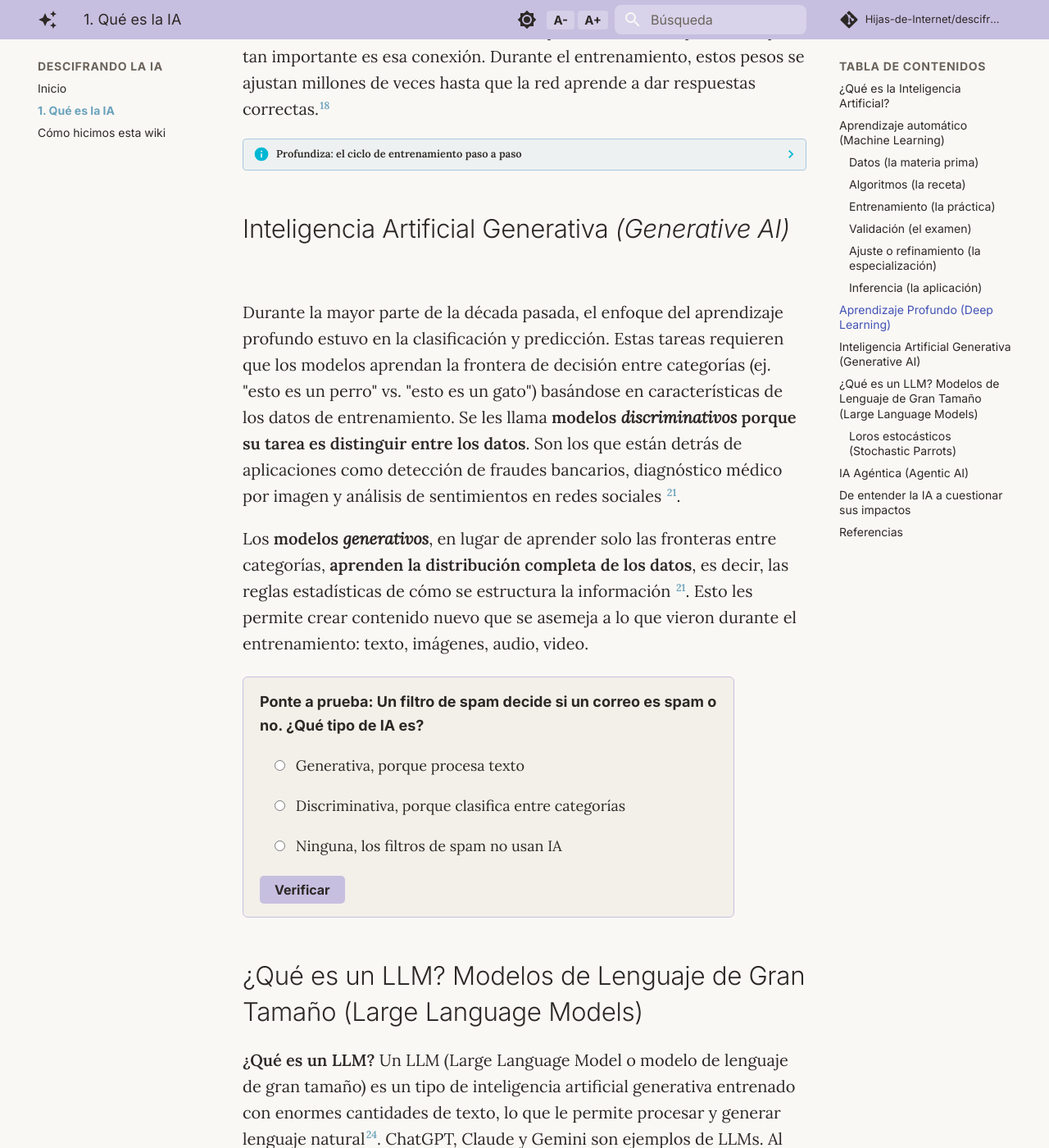
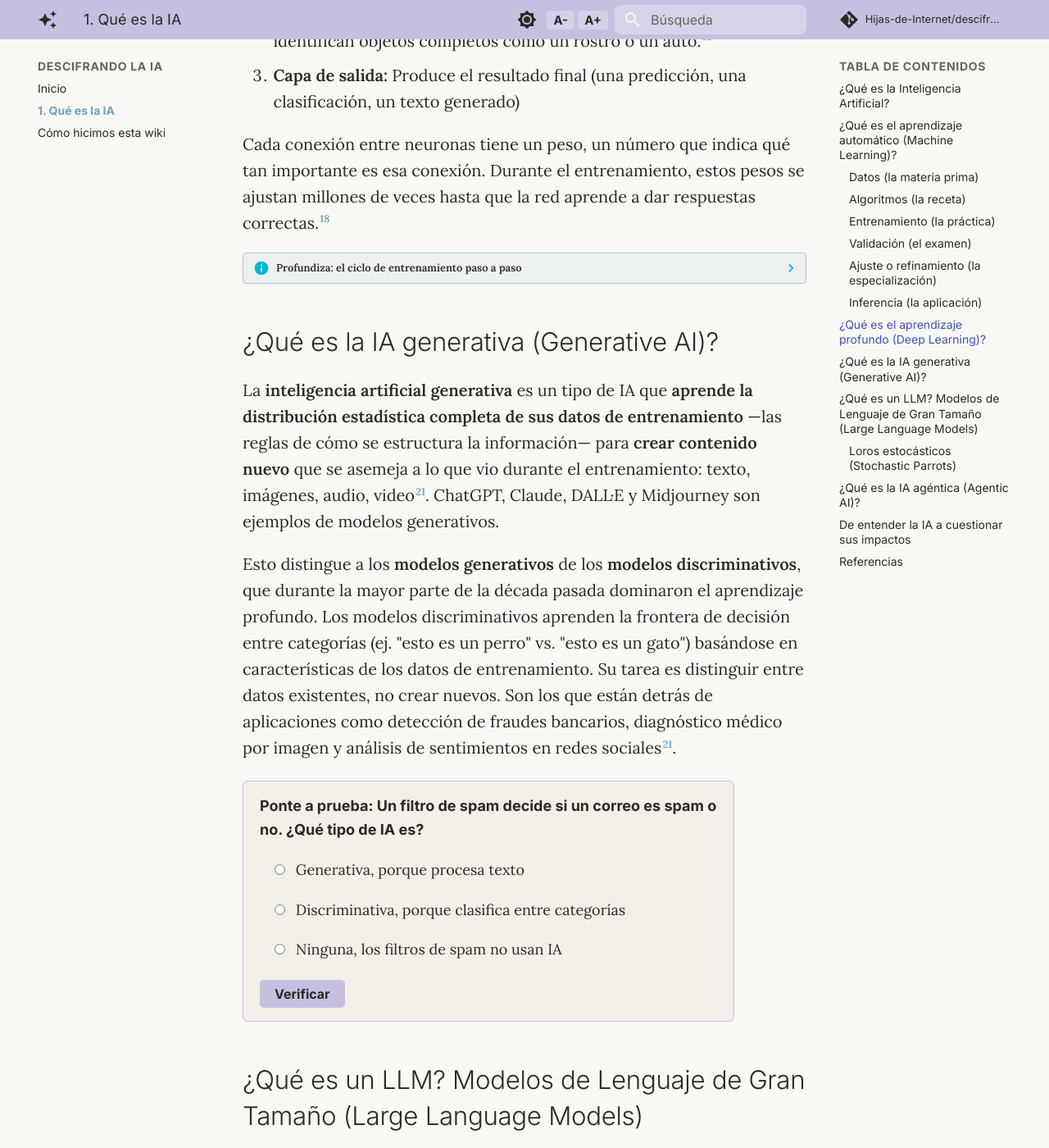
Before and after one commit to Hijas-de-Internet/descifrando-la-ia, an MkDocs documentation site: the page built from docs/01-que-es-la-ia.md, in a window 1280 px wide and 1400 px high, scrolled down 6643 px. Shown: the whole window at 82% size. Built offline with MkDocs 1.6.1 and Material for MkDocs 9.7.7, drawn with Linux system fonts in a browser that asks for light colours; comment, search, counter and statistics services are not loaded; some of the changed text lies outside the part shown.

Commit message:
docs(M1+index): audit fixes, RAG restructure, video embed CSS

```diff
--- a/docs/01-que-es-la-ia.md
+++ b/docs/01-que-es-la-ia.md
@@ -14,21 +16,21 @@ La inteligencia artificial es el desarrollo de sistemas informáticos capaces de
 
 ![La jerarquía de la Inteligencia Artificial: diagrama de círculos concéntricos mostrando IA, Machine Learning, Deep Learning e IA generativa](images/01_JerarquiaIA.png)
 
-## Aprendizaje automático *(Machine Learning)*
+## ¿Qué es el aprendizaje automático (Machine Learning)?
 
-El **aprendizaje automático (*Machine Learning*)** es la principal tecnología detrás de lo que conocemos como Inteligencia Artificial. En realidad es una rama de las ciencias de la computación que **busca** **desarrollar algoritmos que aprenden de datos sin programación explícita** [^5]. Para que este proceso ocurra, necesitamos combinar varios elementos clave:
-#### Datos (la materia prima)
-Un modelo de aprendizaje automático **necesita miles o millones de ejemplos para aprender.** [^6] Para entrenar un modelo que aprenda a reconocer gatos, se necesitan miles de fotos de gatos. Aquí es importante preguntarnos, ¿quién genera estos datos? ¿quién los sistematiza? ¿qué historias se cuentan a partir de ellos?
+El **aprendizaje automático (*Machine Learning*)** es la principal tecnología detrás de lo que conocemos como Inteligencia Artificial. En realidad es una rama de las ciencias de la computación que **busca desarrollar algoritmos que aprenden de datos sin programación explícita**[^5]. Para que este proceso ocurra, necesitamos combinar varios elementos principales:
+### Datos (la materia prima)
+Un modelo de aprendizaje automático necesita miles o millones de ejemplos para aprender. [^6] Para entrenar un modelo que aprenda a reconocer gatos, se necesitan miles de fotos de gatos. Aquí es importante preguntarnos, ¿quién genera estos datos? ¿quién los sistematiza? ¿qué historias se cuentan a partir de ellos?
 
 ???+ tip "Escucha: Datos y políticas públicas"
     Si quieres saber más sobre la importancia de los datos y su impacto en la toma de decisiones, escucha el episodio de Hijas de Internet con @tacosdedatos sobre la datos y políticas públicas.
 
     <iframe src="https://creators.spotify.com/pod/profile/hijas-de-internet/embed/episodes/T3-EP-6--Datos-y-polticas-pblicas-e1alhpe/a-a6uv6rb" height="102px" width="400px" frameborder="0" scrolling="no"></iframe>
 
-#### Algoritmos (la receta)
+### Algoritmos (la receta)
 Un algoritmo es un conjunto de reglas matemáticas que le dice al modelo cómo procesar datos y encontrar patrones [^7]. En la programación tradicional, los humanos escribimos instrucciones explícitas (si pasa A, haz B). El aprendizaje automático cambia esto: en lugar de darle las reglas a la computadora, le damos datos y dejamos que los algoritmos descubran los patrones por sí mismos para realizar predicciones o tomar decisiones sin ser programados para cada escenario específico.[^8]
 
-#### Entrenamiento (la práctica)
+### Entrenamiento (la práctica)
 Así como una persona aprende con la práctica, un modelo prueba una y otra vez con los datos, ajustándose cuando se equivoca. [^12]  Durante el entrenamiento, el modelo ajusta millones de parámetros internos (llamados "pesos") hasta minimizar sus errores. El tipo de entrenamiento depende del algoritmo:
 
 - **Supervisado:** El modelo aprende de datos etiquetados de ejemplos donde ya conocemos la respuesta correcta.[^9] Por ejemplo, miles de fotos ya clasificadas como "gato" o "perro". El modelo aprende a asociar las características de la imagen con la etiqueta correcta.
@@ -40,25 +42,25 @@ Así como una persona aprende con la práctica, un modelo prueba una y otra vez
 
     > Pídele a un LLM que te explique la diferencia entre aprendizaje supervisado y no supervisado con un ejemplo de tu carrera o área de estudio.
 
-    **¿Qué observar?** ¿El ejemplo es relevante a tu contexto o es genérico? ¿Puedes identificar qué serían los "datos etiquetados" en tu campo?
+    ¿El ejemplo es relevante a tu contexto o es genérico? ¿Puedes identificar qué serían los "datos etiquetados" en tu campo?
 
-#### Validación (el examen)
+### Validación (el examen)
 Una vez entrenado, el modelo **se prueba con datos que nunca ha visto antes** para verificar si realmente aprendió patrones generalizables o solo memorizó los ejemplos de entrenamiento. [^13] Un modelo que solo memoriza (lo que se llama [sobreajuste](https://es.wikipedia.org/wiki/Sobreajuste) u *overfitting*) puede tener un rendimiento perfecto con sus datos de entrenamiento pero fallar con datos nuevos. La validación funciona como un examen sorpresa, si el modelo realmente aprendió, puede responder preguntas que nunca ha visto antes.
-#### Ajuste o refinamiento (la especialización)
+### Ajuste o refinamiento (la especialización)
 Un modelo pre-entrenado tiene conocimiento general, pero no necesariamente hace bien una tarea específica. El refinamiento (o *fine-tuning*) consiste en tomar ese modelo general y volver a ajustar sus pesos internos (el mismo mecanismo del entrenamiento original) pero con un conjunto de datos más pequeño y enfocado en una tarea concreta.[^14]
 
 Pero refinar un modelo para que sea bueno en una tarea no garantiza que se *comporte bien*. Si le preguntas a un chatbot cómo fabricar un arma, ¿te da instrucciones o se niega? Eso no depende de qué tan bueno sea el modelo en generar texto, depende de cómo fue alineado. La **alineación** es el proceso de codificar valores y objetivos humanos en los modelos de IA para que sean útiles, seguros y fiables.[^32] Este proceso toma más relevancia si somos conscientes de los **múltiples sesgos que tienen los datos de entrenamiento** (tema que exploraremos en el próximo módulo de esta wiki).
 
 ??? info "Técnicas de alineación: SFT, RLHF y Constitutional AI"
-    **Fine-tuning supervisado (SFT):** Se re-entrena el modelo con ejemplos etiquetados de cómo *debería* responder en distintas situaciones — básicamente, se le dan ejemplos del comportamiento deseado.[^27]
+    **Fine-tuning supervisado (SFT):** Se re-entrena el modelo con ejemplos etiquetados de cómo *debería* responder en distintas situaciones.[^27]
 
     **RLHF (Reinforcement Learning from Human Feedback):** Evaluadores humanos comparan pares de respuestas y eligen cuál es mejor. Con esas comparaciones se entrena un "modelo de recompensa" que aprende a predecir qué respuestas prefieren los humanos. El modelo se optimiza para maximizar esas recompensas.[^28]
 
     **Constitutional AI (Anthropic, 2022):** En lugar de depender exclusivamente de evaluadores humanos, el modelo se entrena con un conjunto de principios escritos (una "constitución"). Genera respuestas, se autocritica según esos principios, y se revisa a sí mismo.[^29]
-#### Inferencia (la aplicación)
-Es la etapa cuando el modelo ya entrenado aplica lo aprendido a datos nuevos. Cada vez que un modelo de IA clasifica una imagen, traduce un texto o genera una respuesta, está haciendo *inferencia*. No está aprendiendo nada nuevo, está usando lo que ya aprendió [^15].
+### Inferencia (la aplicación)
+Es la etapa cuando el modelo ya entrenado aplica lo aprendido a datos nuevos. Cada vez que un modelo de IA clasifica una imagen, traduce un texto o genera una respuesta, está haciendo *inferencia*. No está aprendiendo nada nuevo, está usando lo que ya aprendió.[^15]
 
-## Aprendizaje Profundo *(Deep Learning)*
+## ¿Qué es el aprendizaje profundo (Deep Learning)?
 
 El aprendizaje profundo es un **subconjunto del aprendizaje automático** que se basa en **redes neuronales artificiales.**[^16] Estas redes están inspiradas en cómo funcionan las neuronas del cerebro humano, representadas por nodos y conexiones entre ellos. [^18]
 
@@ -81,11 +83,11 @@ Cada conexión entre neuronas tiene un peso, un número que indica qué tan impo
 
     Este ciclo se repite millones de veces. Con cada repetición la red minimiza sus errores, hasta que es capaz de hacer predicciones precisas con datos que nunca ha visto.
 
-## Inteligencia Artificial Generativa *(Generative AI)*
+## ¿Qué es la IA generativa (Generative AI)?
 
-Durante la mayor parte de la década pasada, el enfoque del aprendizaje profundo estuvo en la clasificación y predicción. Estas tareas requieren que los modelos aprendan la frontera de decisión entre categorías (ej. "esto es un perro" vs. "esto es un gato") basándose en características de los datos de entrenamiento. Se les llama **modelos *discriminativos* porque su tarea es distinguir entre los datos**. Son los que están detrás de aplicaciones como detección de fraudes bancarios, diagnóstico médico por imagen y análisis de sentimientos en redes sociales [^21].
+La **inteligencia artificial generativa** es un tipo de IA que **aprende la distribución estadística completa de sus datos de entrenamiento** —las reglas de cómo se estructura la información— para **crear contenido nuevo** que se asemeja a lo que vio durante el entrenamiento: texto, imágenes, audio, video[^21]. ChatGPT, Claude, DALL·E y Midjourney son ejemplos de modelos generativos.
 
-Los **modelos *generativos***, en lugar de aprender solo las fronteras entre categorías, **aprenden la distribución completa de los datos**, es decir, las reglas estadísticas de cómo se estructura la información [^21]. Esto les permite crear contenido nuevo que se asemeja a lo que vieron durante el entrenamiento: texto, imágenes, audio, video.
+Esto distingue a los **modelos generativos** de los **modelos discriminativos**, que durante la mayor parte de la década pasada dominaron el aprendizaje profundo. Los modelos discriminativos aprenden la frontera de decisión entre categorías (ej. "esto es un perro" vs. "esto es un gato") basándose en características de los datos de entrenamiento. Su tarea es distinguir entre datos existentes, no crear nuevos. Son los que están detrás de aplicaciones como detección de fraudes bancarios, diagnóstico médico por imagen y análisis de sentimientos en redes sociales[^21].
 
 <div class="quiz" data-correct="b" data-explanation="Discriminativa. El filtro de spam no genera contenido nuevo, solo clasifica entre dos categorías existentes (spam o no spam). Los modelos generativos crean contenido nuevo.">
 <p class="quiz-title">Ponte a prueba: Un filtro de spam decide si un correo es spam o no. ¿Qué tipo de IA es?</p>
@@ -101,14 +103,14 @@ Los **modelos *generativos***, en lugar de aprender solo las fronteras entre cat
 **¿Qué es un LLM?** Un LLM (Large Language Model o modelo de lenguaje de gran tamaño) es un tipo de inteligencia artificial generativa entrenado con enormes cantidades de texto, lo que le permite procesar y generar lenguaje natural[^24]. ChatGPT, Claude y Gemini son ejemplos de LLMs. Al recibir un mensaje, estos modelos **calculan la distribución de probabilidad para el siguiente token** (que puede ser una palabra o parte de ella) basándose en todo el contexto previo. **No "entienden" lo que dicen**, predicen palabras basándose en patrones estadísticos.
 
 ??? info "La arquitectura Transformer"
-    En 2017, un equipo de Google publicó "Attention Is All You Need", el paper que introdujo la arquitectura Transformer.[^22] Los modelos anteriores (llamados redes recurrentes) procesaban texto palabra por palabra, en secuencia. El Transformer cambió esto con un mecanismo de "atención" que permite al modelo enfocarse en las partes más relevantes de todo el texto de entrada simultáneamente, procesando secuencias completas en paralelo.[^31] 0Esto hizo que los modelos fueran mucho más rápidos de entrenar y permitió que los modelos crecieran exponencialmente.[^22]
+    En 2017, un equipo de Google publicó "Attention Is All You Need", el paper que introdujo la arquitectura Transformer.[^22] Los modelos anteriores (llamados redes recurrentes) procesaban texto palabra por palabra, en secuencia. El Transformer cambió esto con un mecanismo de "atención" que permite al modelo enfocarse en las partes más relevantes de todo el texto de entrada simultáneamente, procesando secuencias completas en paralelo.[^31] Esto hizo que los modelos fueran mucho más rápidos de entrenar y permitió que los modelos crecieran exponencialmente.[^22]
 
 ???+ warning "El éxito de ChatGPT"
-    En noviembre de 2022, OpenAI lanzó ChatGPT, un modelo basado en Transformers, al público y alcanzó 100 millones de usuarios en solo dos meses, un récord histórico de adopción tecnológica.[^23]
+    En noviembre de 2022, OpenAI lanzó ChatGPT, un modelo de lenguaje basado en la arquitectura Transformer, y alcanzó 100 millones de usuarios en solo dos meses, un récord histórico de adopción tecnológica.[^23]
 
 ### Loros estocásticos (Stochastic Parrots)
 
-El término de **loros estocásticos** fue acuñado por las investigadoras Emily Bender y Timnit Gebru (2021) [^25]. La metáfora sugiere que estos modelos **son como loros sofisticados que combinan patrones de lenguaje sin comprender su significado.** Repiten y combinan patrones que han visto antes, produciendo textos que suenan coherentes, pero sin entender el significado del mensaje, la intención o la verdad.
+El término de **loros estocásticos** fue acuñado por las investigadoras Emily Bender y Timnit Gebru (2021).[^25] La metáfora sugiere que estos modelos **son como loros probabilísticos que generan resultados a través de patrones de lenguaje sin comprender su significado.** Repiten y combinan patrones que han visto antes, produciendo textos que suenan coherentes, pero sin entender el significado del mensaje, la intención o la verdad.
 
 ![Ilustración de un loro estocástico representando los modelos de lenguaje](images/03_cotorros.png)
 
@@ -120,14 +122,14 @@ El término de **loros estocásticos** fue acuñado por las investigadoras Emily
 ??? example "Conoce más sobre Timnit Gebru"
     Investigadora eritreo-etíope-estadounidense en ética de la IA. En diciembre de 2020, su empleo en Google terminó por el paper "On the Dangers of Stochastic Parrots". Aproximadamente 2,700 empleados firmaron una carta de protesta. Es cofundadora de Black in AI y fundadora del [Distributed Artificial Intelligence Research Institute (DAIR)](https://www.dair-institute.org/). Su caso es emblemático sobre el poder de las grandes empresas tecnológicas sobre la investigación crítica.[^26]
 
-## IA Agéntica *(Agentic AI)*
+## ¿Qué es la IA agéntica (Agentic AI)?
 
-La IA agéntica se refiere a **sistemas de IA que actúan de manera autónoma** para lograr objetivos específicos, realizando múltiples acciones en secuencia **sin intervención humana constante**. [^30] La principal diferencia con ChatGPT y otros chatbots es que estas aplicaciones responden a prompts individuales, mientras que un agente de IA puede planear, ejecutar tareas complejas y adaptarse según los resultados.
+La IA agéntica se refiere a **sistemas de IA que actúan de manera autónoma** para lograr objetivos específicos, realizando múltiples acciones en secuencia **sin intervención humana constante**.[^30] Ejemplos recientes incluyen Claude Code, GitHub Copilot Workspace y Operator de OpenAI. La principal diferencia con ChatGPT y otros chatbots es que estas aplicaciones responden a prompts individuales, mientras que un agente de IA usa modelos de lenguaje pero además puede planear, ejecutar tareas complejas y adaptarse según los resultados.
 
 ![Diagrama de cómo funciona un agente de IA: planear, ejecutar, adaptarse](images/04_AgenticAI.png)
 
 !!! danger "Advertencia"
-    Los agentes de IA requieren supervisión humana. No son todavía lo suficientemente confiables para tareas críticas sin supervisión. **Nunca compartas contraseñas, información bancaria o datos sensibles con estos sistemas.**
+    Los agentes de IA requieren supervisión humana. No son todavía lo suficientemente confiables para tareas críticas sin supervisión. **Nunca compartas contraseñas, credenciales, información bancaria o datos sensibles con estos sistemas.**
 
 ## De entender la IA a cuestionar sus impactos
 
--- a/docs/stylesheets/extra.css
+++ b/docs/stylesheets/extra.css
@@ -297,15 +297,44 @@
 }
 
 /* ═══════════════════════════════════════════
-   SPOTIFY EMBEDS
+   VIDEO / PODCAST EMBEDS
    ═══════════════════════════════════════════ */
 
+/* Spotify: altura fija 152px, ancho variable */
 .spotify-embed {
   max-width: 600px;
   margin: 1rem 0;
 }
 
 .spotify-embed iframe {
+  border-radius: 12px;
+}
+
+/* Video responsive 16:9 (YouTube landscape, Vimeo, etc.) */
+.video-embed {
+  max-width: 800px;
+  margin: 1.5rem auto;
+  aspect-ratio: 16 / 9;
+}
+
+.video-embed iframe {
+  width: 100%;
+  height: 100%;
+  border: 0;
+  border-radius: 12px;
+}
+
+/* Video vertical 9:16 (YouTube Shorts, Instagram Reels) */
+.video-embed-vertical {
+  max-width: 360px;
+  margin: 1.5rem auto;
+  aspect-ratio: 9 / 16;
+}
+
+.video-embed-vertical iframe {
+  width: 100%;
+  height: 100%;
+  border: 0;
   border-radius: 12px;
 }
 
```
Also changed, not shown: other parts of docs/01-que-es-la-ia.md (+4 -2 lines), docs/index.md (+15 -16 lines), docs/images/02_RedesNeuronales.png, 1 other file.
